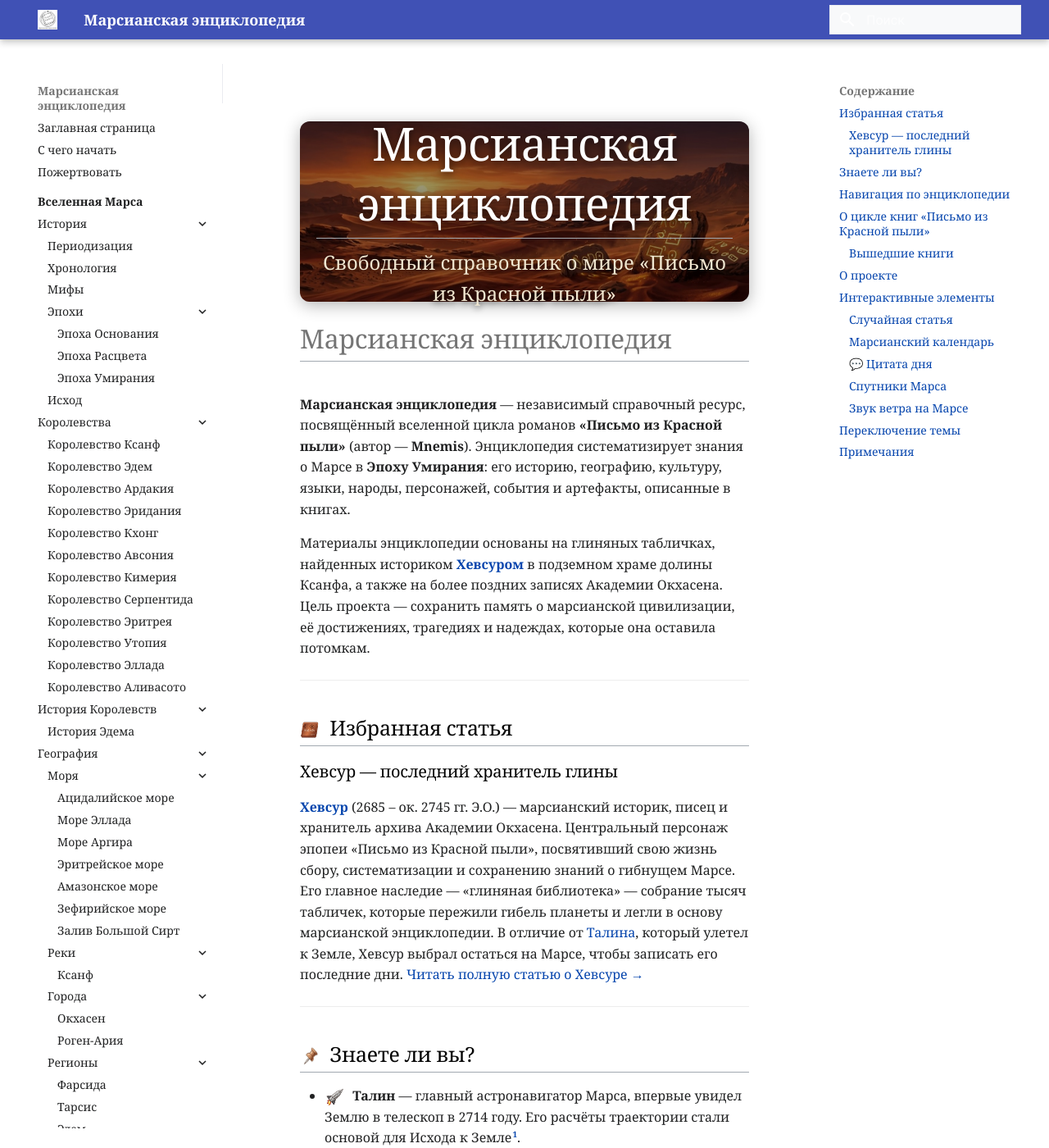
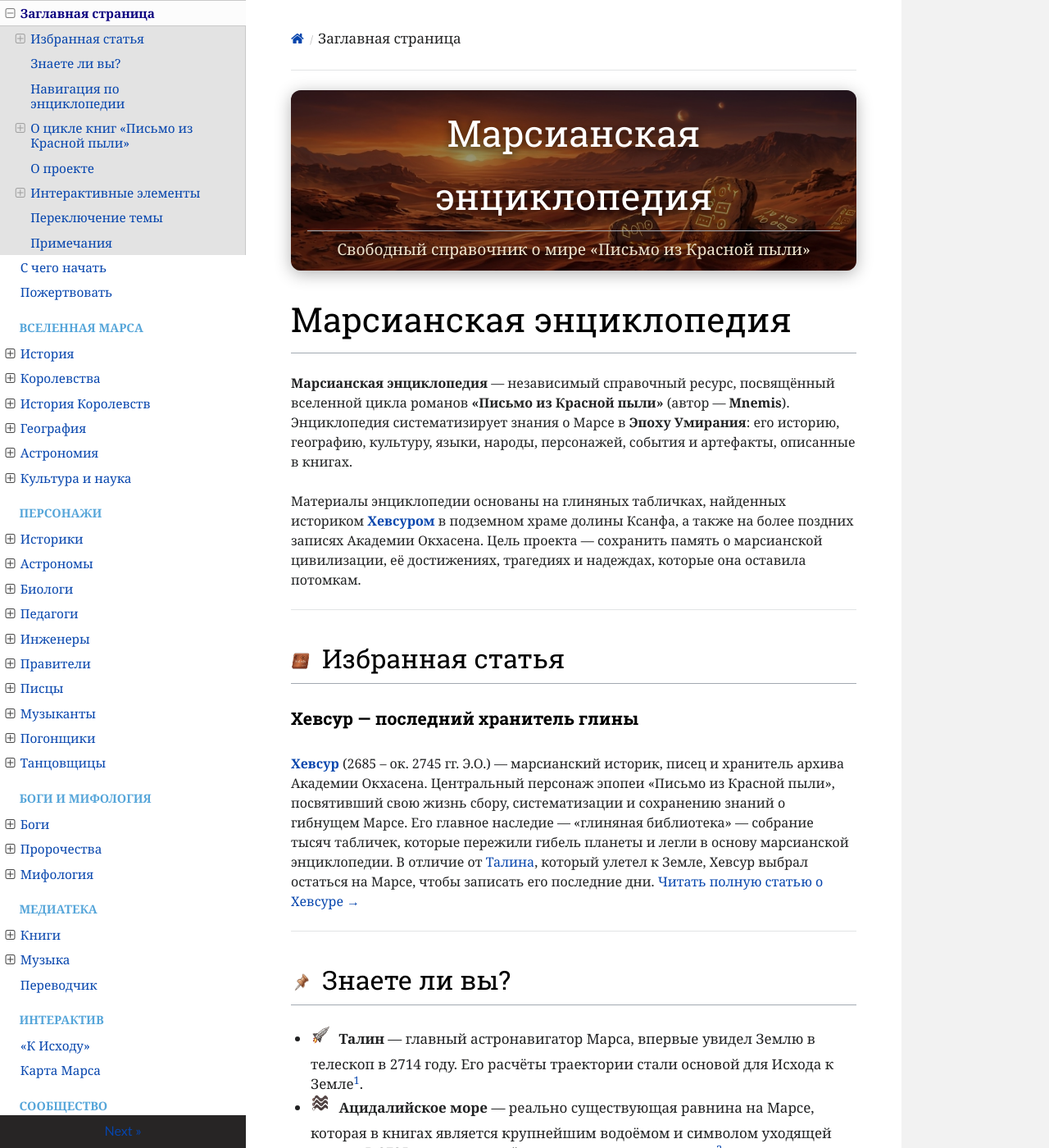
Before and after one commit to ivanhohlov14-bit/mars-encyclopedia, an MkDocs documentation site: the page built from docs/index.md, in a window 1280 px wide and 1400 px high. Shown: the whole window at 82% size. Built offline with MkDocs 1.6.1, drawn with Linux system fonts in a browser that asks for light colours; nearby versions of some CDN libraries; some of the changed text lies outside the part shown.

Commit message:
Update mkdocs.yml

```diff
--- a/mkdocs.yml
+++ b/mkdocs.yml
@@ -3,17 +3,11 @@ site_url: https://mars-wiki.ru/
 site_favicon: assets/favicon.png
 
 theme:
-  name: material
+  name: readthedocs
   language: ru
   logo: assets/logo.png
   favicon: assets/favicon.png
-  features:
-    - content.tabs.link
-    - navigation.sections
-    - toc.follow
-    - navigation.tabs.sticky
-    - navigation.expand
-    - search.share
+  sticky_navigation: true
 
 plugins:
   - search
```
